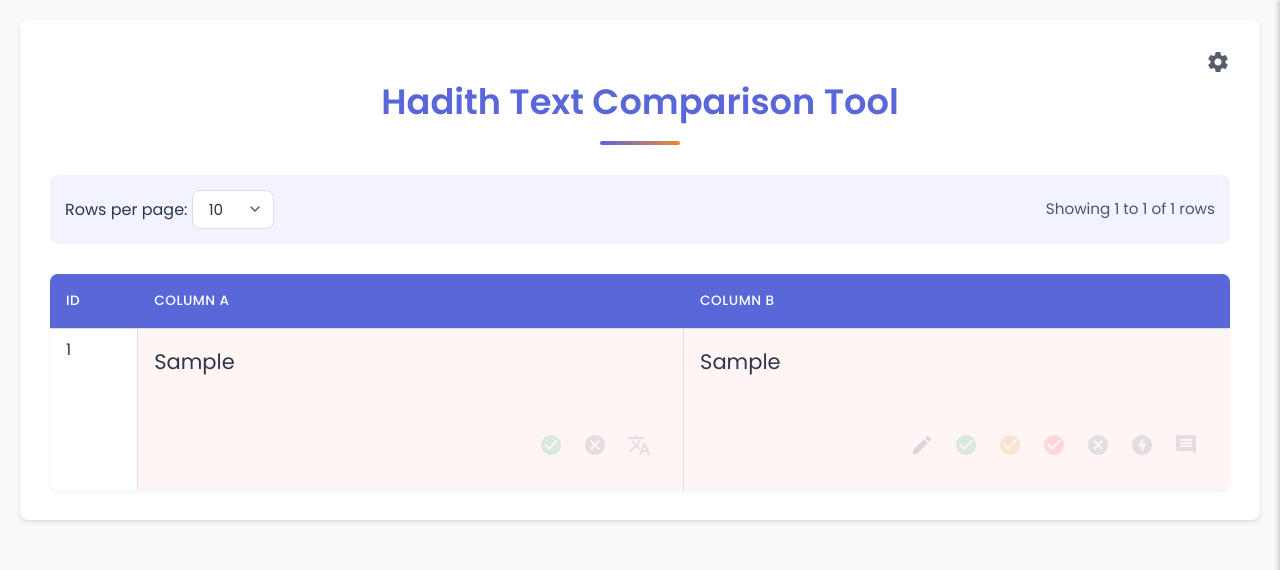
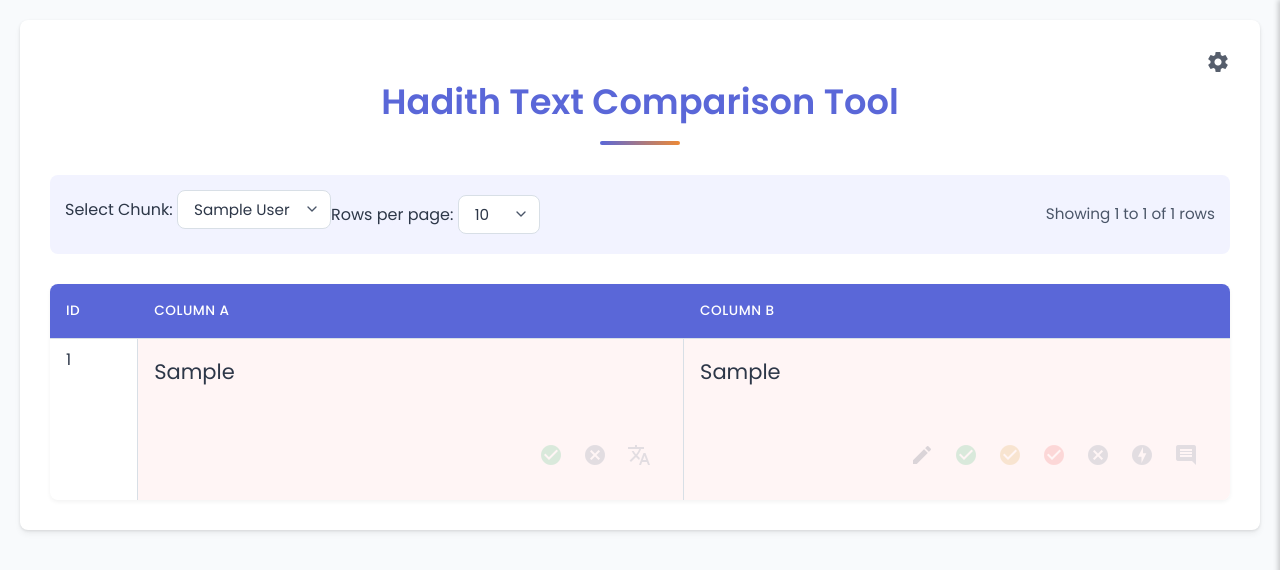
Before and after one commit to khalidmahamud/data-comparison-tool, a Flask app: template templates/index.html in a window 1280 px wide. Shown: the top 570 px of the page. Run offline with Flask 3, Linux system fonts and the light colour scheme; the template is opened without the code that fills it: most values are stand-ins (such as "Sample title", 1, 10 or a date in 2020).

Commit message:
feat: add chunk selection functionality and improve chunk handling in the application

```diff
--- a/ai.py
+++ b/ai.py
@@ -52,4 +52,6 @@ def ask(query: str, config: GenerationConfigType | None = {}):
   if config is None:
     config = {}
 
+  print(query)
+
   return client.generate_content(contents=query,generation_config={ "max_output_tokens": flash.max_tokens, **config })
--- a/app.py
+++ b/app.py
@@ -13,6 +13,42 @@ app = Flask(__name__)
 
 # --- Configuration Loading ---
 config = {} # Global config dictionary
+
+# Global variable to track the currently selected chunk
+current_chunk = None
+
+# Function to get all available chunks
+def get_available_chunks():
+    chunks_dir = 'chunks'
+    if not os.path.exists(chunks_dir):
+        return []
+
+    chunks = []
+    chunk_pattern = re.compile(r'chunk_(\d+)_rows_(\d+)-(\d+)\.xlsx')
+
+    for filename in os.listdir(chunks_dir):
+        if chunk_pattern.match(filename):
+            chunk_match = chunk_pattern.match(filename)
+            chunk_num = int(chunk_match.group(1))
+            start_row = int(chunk_match.group(2))
+            end_row = int(chunk_match.group(3))
+
+            chunks.append({
+                'filename': os.path.join(chunks_dir, filename),
+                'chunk_num': chunk_num,
+                'display_name': f"Chunk {chunk_num} (Rows {start_row}-{end_row})",
+                'start_row': start_row,
+                'end_row': end_row
+            })
+
+    # Sort by chunk number
+    chunks.sort(key=lambda x: x['chunk_num'])
+    return chunks
+
+# Initialize current_chunk to the first available chunk
+chunks = get_available_chunks()
+if chunks:
+    current_chunk = chunks[0]['filename']
 
 def load_config(config_path: str = 'config_flash.yaml'):
     # Loads configuration from a YAML file.
@@ -36,6 +72,10 @@ def load_config(config_path: str = 'config_flash.yaml'):
         config = {} # Reset config on error
 
 def get_input_file_path() -> str:
+    global current_chunk
+    if current_chunk:
+        return current_chunk
+
     # Gets the input file path from the loaded configuration.
     default_path = 'input.xlsx' # Keep the original default
     if not config:
@@ -409,7 +449,9 @@ def index():
                           filter_color_a=filter_color_a,
                           filter_color_b=filter_color_b,
                           change_col_exists=change_col_exists,
-                          query_params=query_params
+                          query_params=query_params,
+                          available_chunks=get_available_chunks(),
+                          current_chunk=current_chunk
                           )
 
 @app.route('/edit', methods=['POST'])
@@ -564,10 +606,10 @@ def preview_diff():
 def regenerate_cell():
     row_idx = request.form.get('row_idx', type=int)
     try:
-        new_text = generate(row_idx).strip()
-
+        new_text = generate(row_idx, get_input_file_path()).strip()
 
         input_file = get_input_file_path()
+
         if not os.path.exists(input_file):
             return jsonify({'status': 'error', 'message': 'Excel file not found after regeneration'})
 
@@ -812,6 +854,20 @@ def recalculate_ratios():
     except Exception as e:
         return jsonify({'status': 'error', 'message': str(e)})
 
+@app.route('/select_chunk', methods=['POST'])
+def select_chunk():
+    global current_chunk
+    chunk_path = request.form.get('chunk_path')
+
+    # Validate the chunk path
+    if chunk_path and os.path.exists(chunk_path) and os.path.isfile(chunk_path):
+        current_chunk = chunk_path
+        print(f"Selected chunk changed to: {current_chunk}")
+    else:
+        print(f"Warning: Invalid chunk path: {chunk_path}")
+
+    # Redirect back to the index page with the same query parameters
+    return redirect(url_for('index', **request.args))
 
 @app.context_processor
 def utility_processor():
--- a/excel_chunker.py
+++ b/excel_chunker.py
@@ -148,7 +148,7 @@ def main():
     parser = argparse.ArgumentParser(description='Split and merge Excel files')
     parser.add_argument('--action', choices=['split', 'merge'], required=True, help='Action to perform (split or merge)')
     parser.add_argument('--input', help='Input Excel file to split')
-    parser.add_argument('--output', help='Output file or directory')
+    parser.add_argument('--output', help='Output file or directory', default='combined.xlsx')
     parser.add_argument('--chunk-dir', default='chunks', help='Directory for chunks (default: chunks)')
     parser.add_argument('--rows', type=int, default=500, help='Rows per chunk (default: 500)')
 
--- a/generate_cell.py
+++ b/generate_cell.py
@@ -106,8 +106,8 @@ def save_to_excel(row_idx: int, new_text: str, input_file: str, output_file: str
             return False
 
 
-def generate(row_idx: int) -> str:
-    arabic_text, hadith_details, current_analysis = read_row(row_idx, config.file_settings.input_file)
+def generate(row_idx: int, input_file: str) -> str:
+    arabic_text, hadith_details, current_analysis = read_row(row_idx, input_file)
 
     query = inject_variables(read_file("./prompts/regenerate_hadis_prompt.md"), {
         "hadis_arabic_text": arabic_text,
--- a/templates/index.html
+++ b/templates/index.html
@@ -20,6 +20,17 @@
 
         <div class="controls">
             <div>
+                <form action="/select_chunk" method="post" id="chunk-form" style="margin-bottom: 10px;">
+                    <label for="chunk_path">Select Chunk:</label>
+                    <select name="chunk_path" id="chunk_path" onchange="this.form.submit()">
+                        {% for chunk in available_chunks %}
+                            <option value="{{ chunk.filename }}" {% if current_chunk == chunk.filename %}selected{% endif %}>
+                                {{ chunk.display_name }}
+                            </option>
+                        {% endfor %}
+                    </select>
+                </form>
+
                 <form action="/" method="get" id="rows-form">
                     <!-- Include hidden filter params if this form is separate -->
                     {% if filter_change_enabled %}
```
